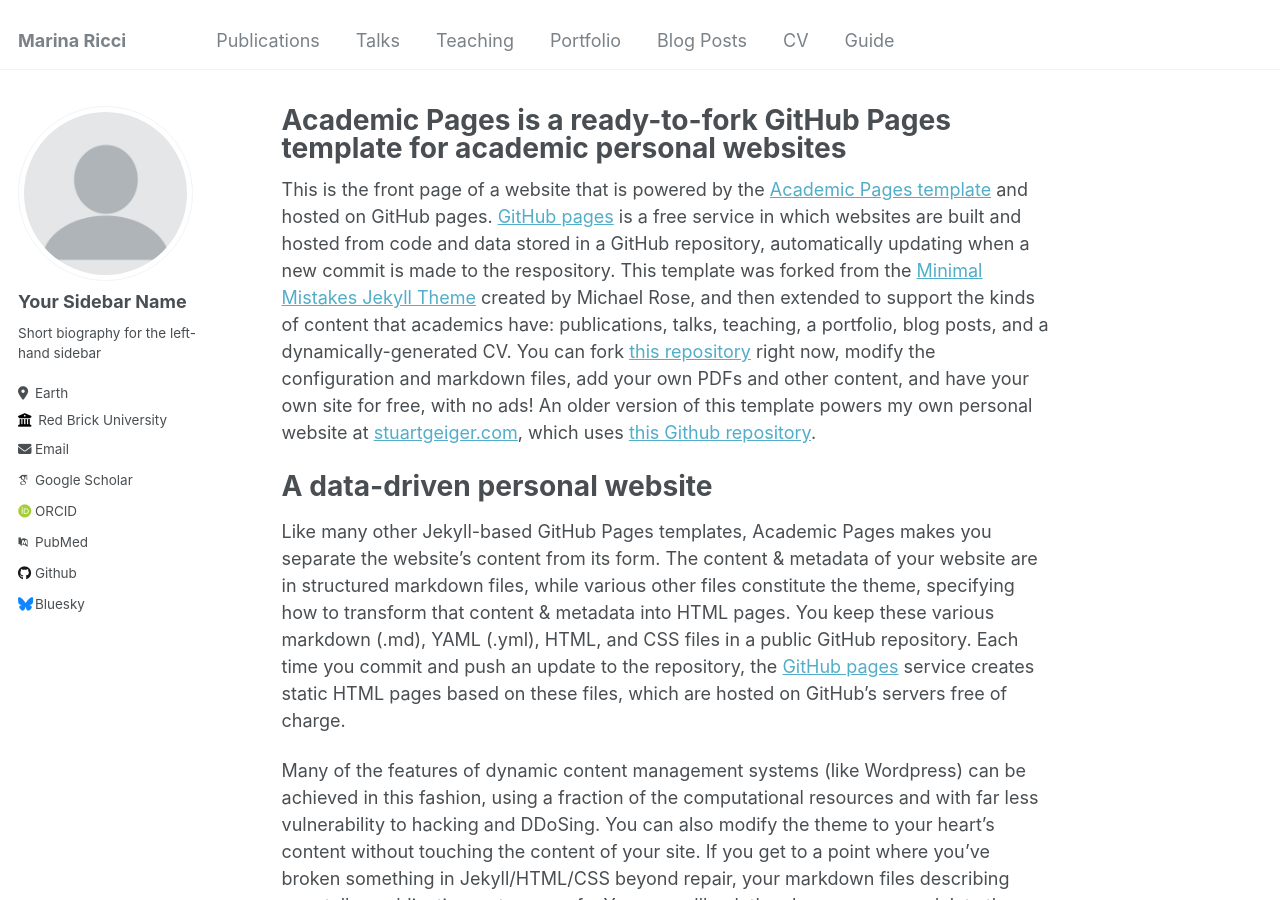
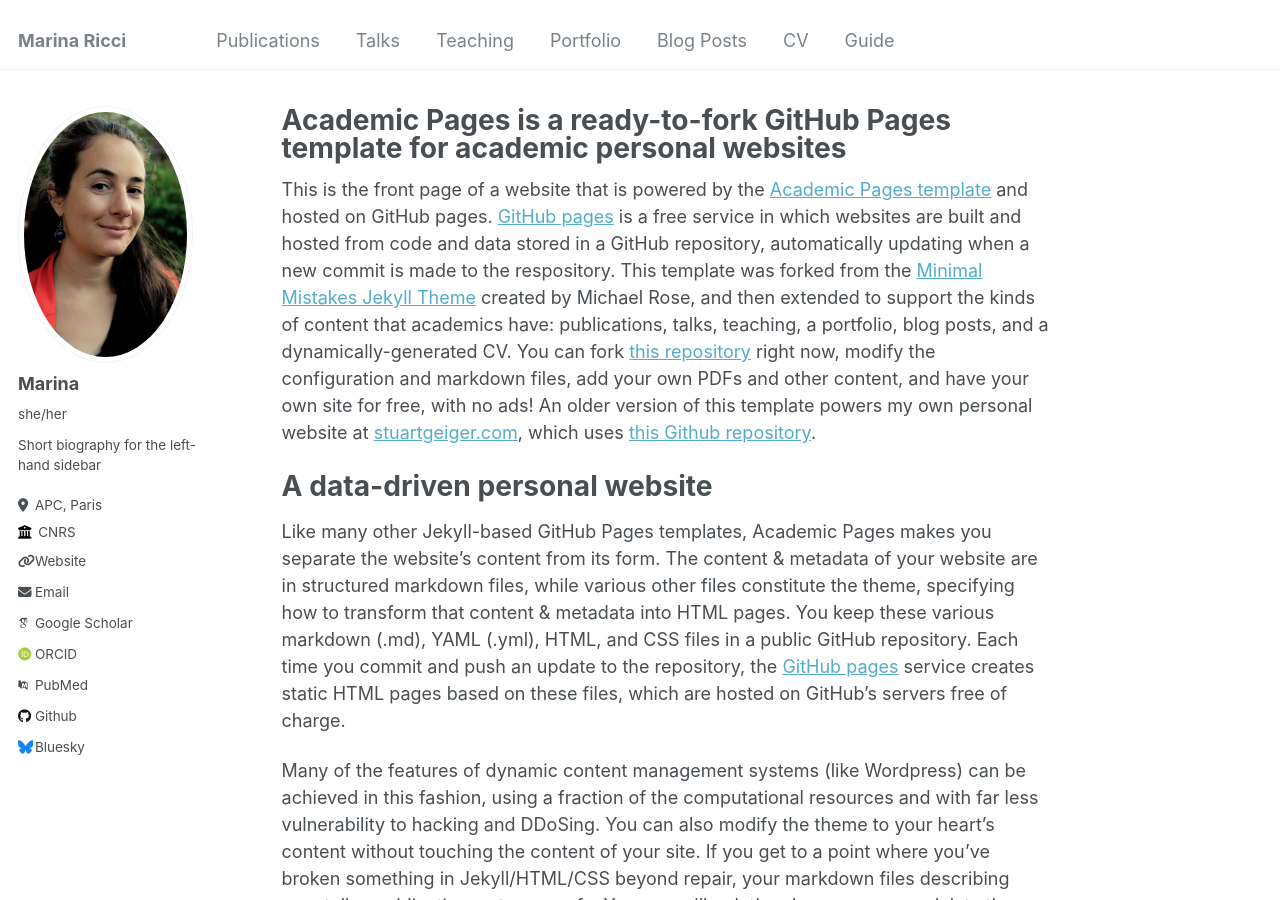
Before and after one commit to marina-ricci/marina-ricci.github.io, a Jekyll site: the page built from _pages/about.md, in a window 1280 px wide and 900 px high. Built offline with Jekyll 4.4.1, drawn with Linux system fonts in a browser that asks for light colours; some web fonts are replaced.

Commit message:
Update _config.yml

```diff
--- a/_config.yml
+++ b/_config.yml
@@ -21,14 +21,14 @@ repository               : "marina-ricci/marina-ricci.github.io"
 #               Additional customization can be done by editing /_includes/author-profile.html
 author:
   # Biographic information
-  avatar           : "profile.png"
-  name             : "Your Sidebar Name"
-  pronouns         : # example: "she/her"
+  avatar           : "photo_de_marina2.jpg"
+  name             : "Marina"
+  pronouns         : "she/her"  # example: "she/her"
   bio              : "Short biography for the left-hand sidebar"
-  location         : "Earth"
-  employer         : "Red Brick University"
-  uri              : # URL
-  email            : "none@example.org"
+  location         : "APC, Paris"
+  employer         : "CNRS"
+  uri              : "https://apc.u-paris.fr/APC_CS/fr/users/ricci" # URL
+  email            : "marina.ricci@apc.in2p3.fr"
 
   # Academic websites
   arxiv            : # URL - Update with the correct link to your profile
```
